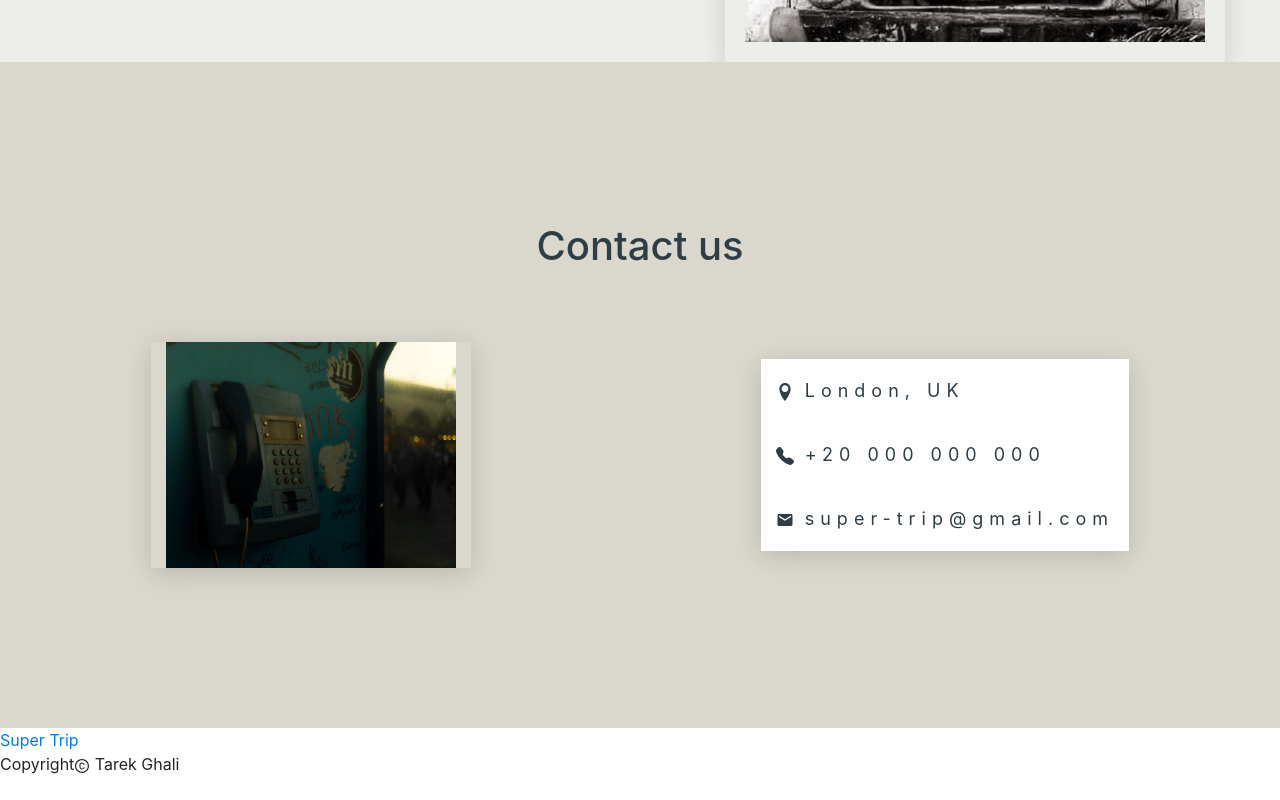
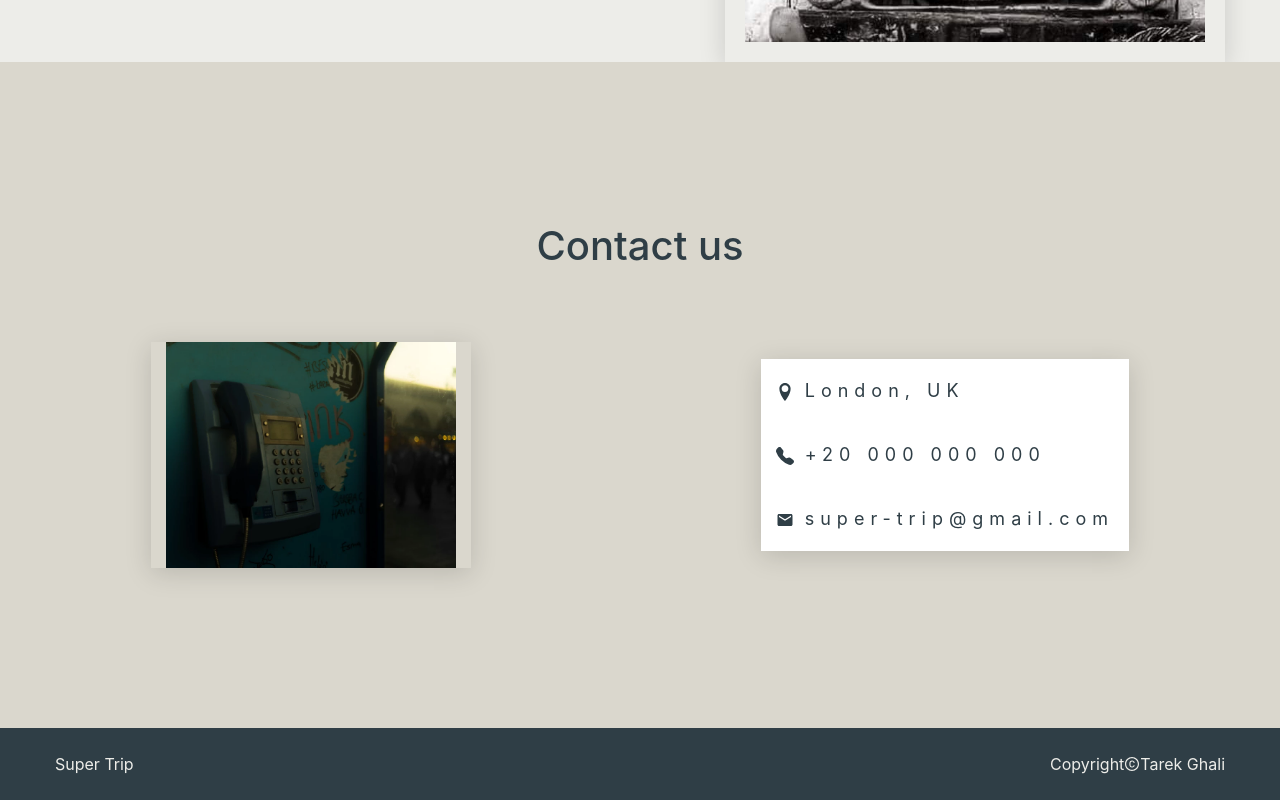
Before and after one commit to Tarek994/bg-React, a React (Create React App) app: page / in a window 1280 px wide. Shown: the part 2179-2979 px from the top of the page. Built offline with nearby package versions, Linux system fonts and the light colour scheme.

Commit message:
style(footer.jsx): customize the columns of the footer page

```diff
--- a/src/Components/footer/Footer.jsx
+++ b/src/Components/footer/Footer.jsx
@@ -1,14 +1,19 @@
+import "./Footer.css"
 import {AiOutlineCopyright} from "react-icons/ai"
 
 
 const Footer = () => {
   return (
-    <div className="footer">
-        <a href="/" className="footer-logo"> Super Trip </a>
-        <div className="info">
-          <p>Copyright<AiOutlineCopyright/> Tarek Ghali</p>
+    <div className="footer col-12 ">
+      <div className="main-footer col-10">
 
-        </div>
+          <a href="/" className="footer-logo"> Super Trip </a>
+
+          <div className="info">
+            <p>Copyright<AiOutlineCopyright/> Tarek Ghali</p>
+
+          </div>
+      </div>
     </div>
   )
 }
```
